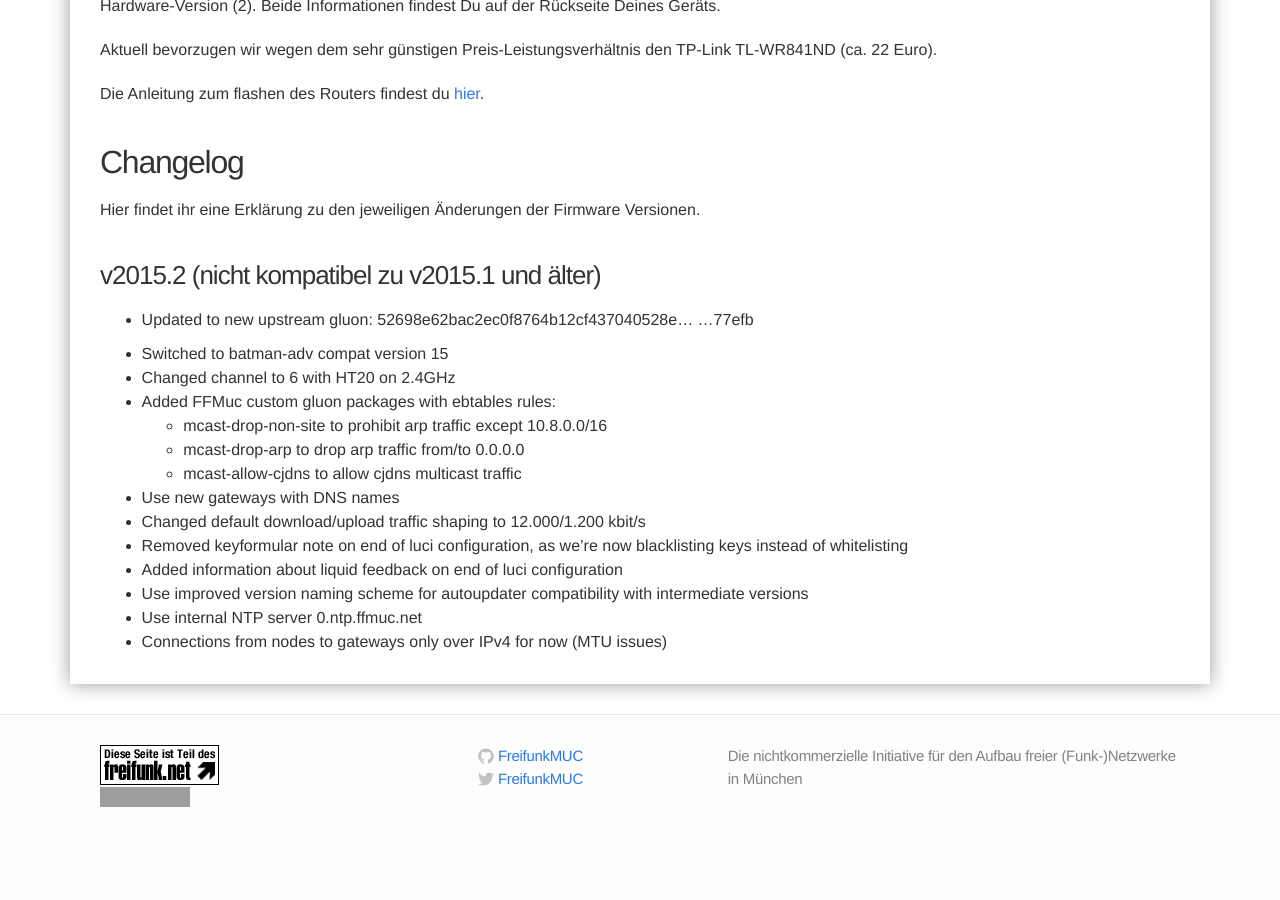
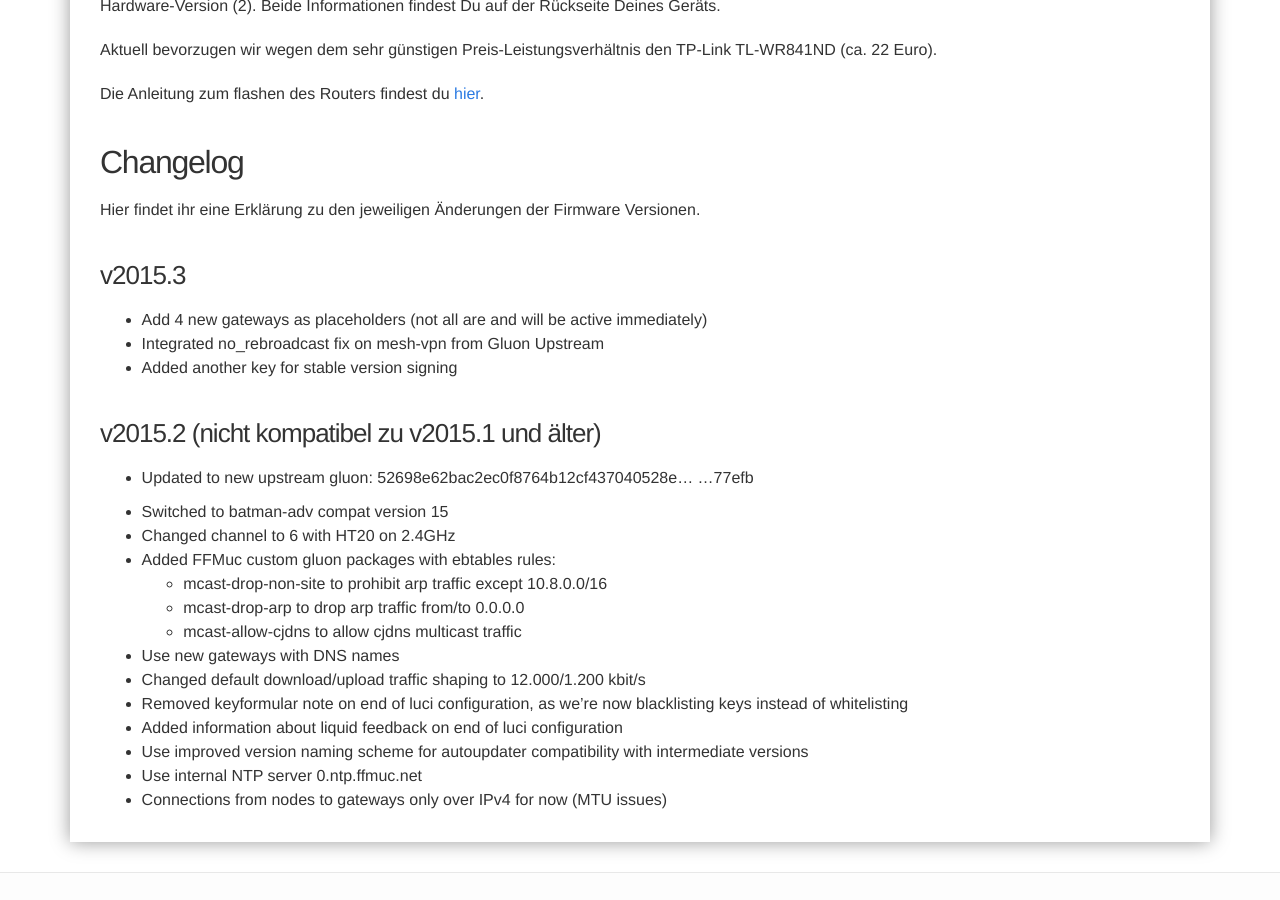
Before and after one commit to freifunkMUC/freifunkmuc.github.io, a Jekyll site: the page built from firmware.md, in a window 1280 px wide and 900 px high, scrolled down 2658 px. Built offline with Jekyll 4.4.1, drawn with Linux system fonts in a browser that asks for light colours; nearby versions of some CDN libraries; a style sheet for code colours, icons or effects is not loaded; before the commit the page ends 3521 px from its top, so only the background shows below that; grey boxes are pictures that could not be loaded.

Commit message:
added release notes for v2015.3

```diff
--- a/firmware.md
+++ b/firmware.md
@@ -64,6 +64,12 @@ Die Anleitung zum flashen des Routers findest du [hier][router-flashen].
 ## Changelog
 
 Hier findet ihr eine Erklärung zu den jeweiligen Änderungen der Firmware Versionen.
+
+### v2015.3
+
+- Add 4 new gateways as placeholders (not all are and will be active immediately)
+- Integrated no_rebroadcast fix on mesh-vpn from Gluon Upstream
+- Added another key for stable version signing
 
 ### v2015.2 (nicht kompatibel zu v2015.1 und älter)
 
```
